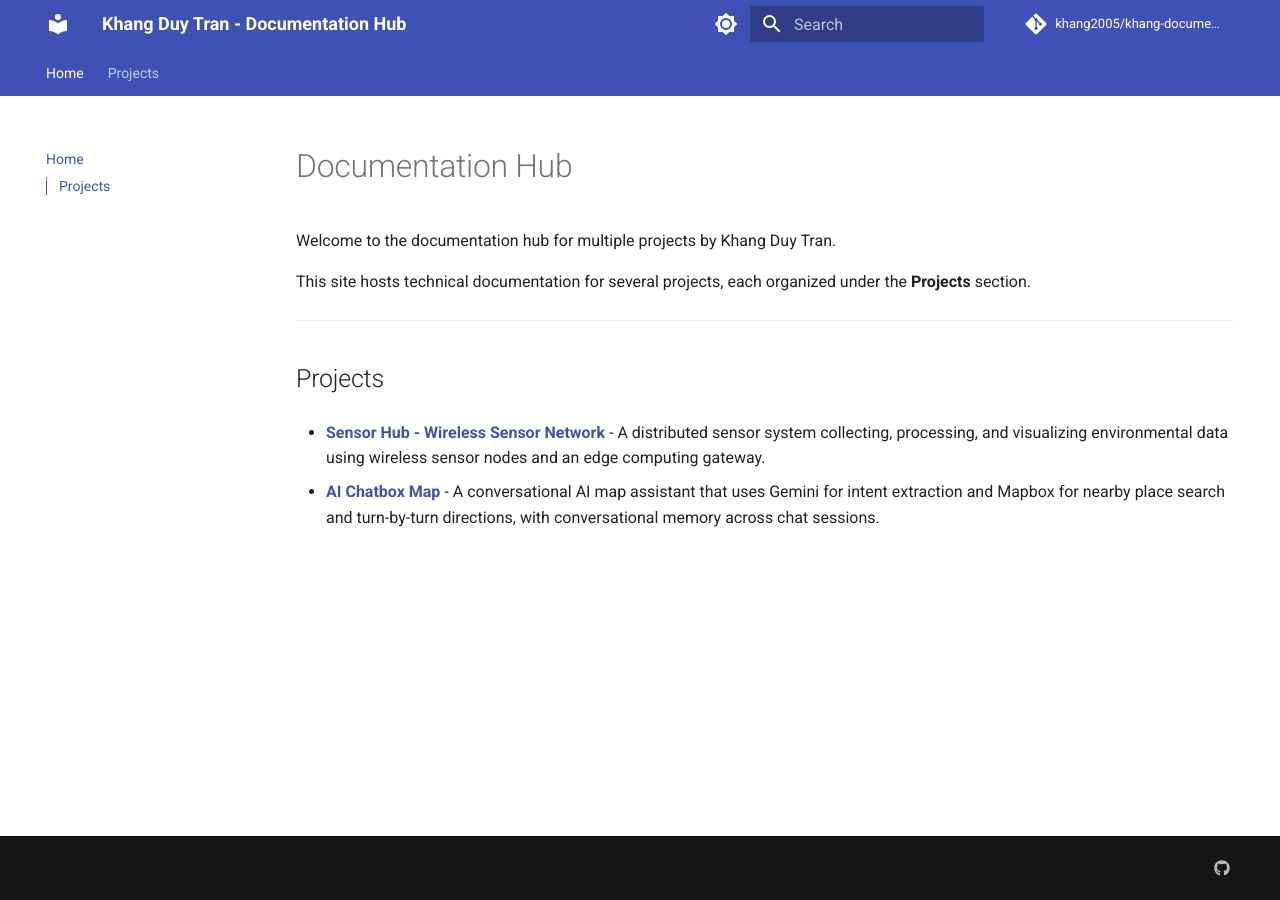
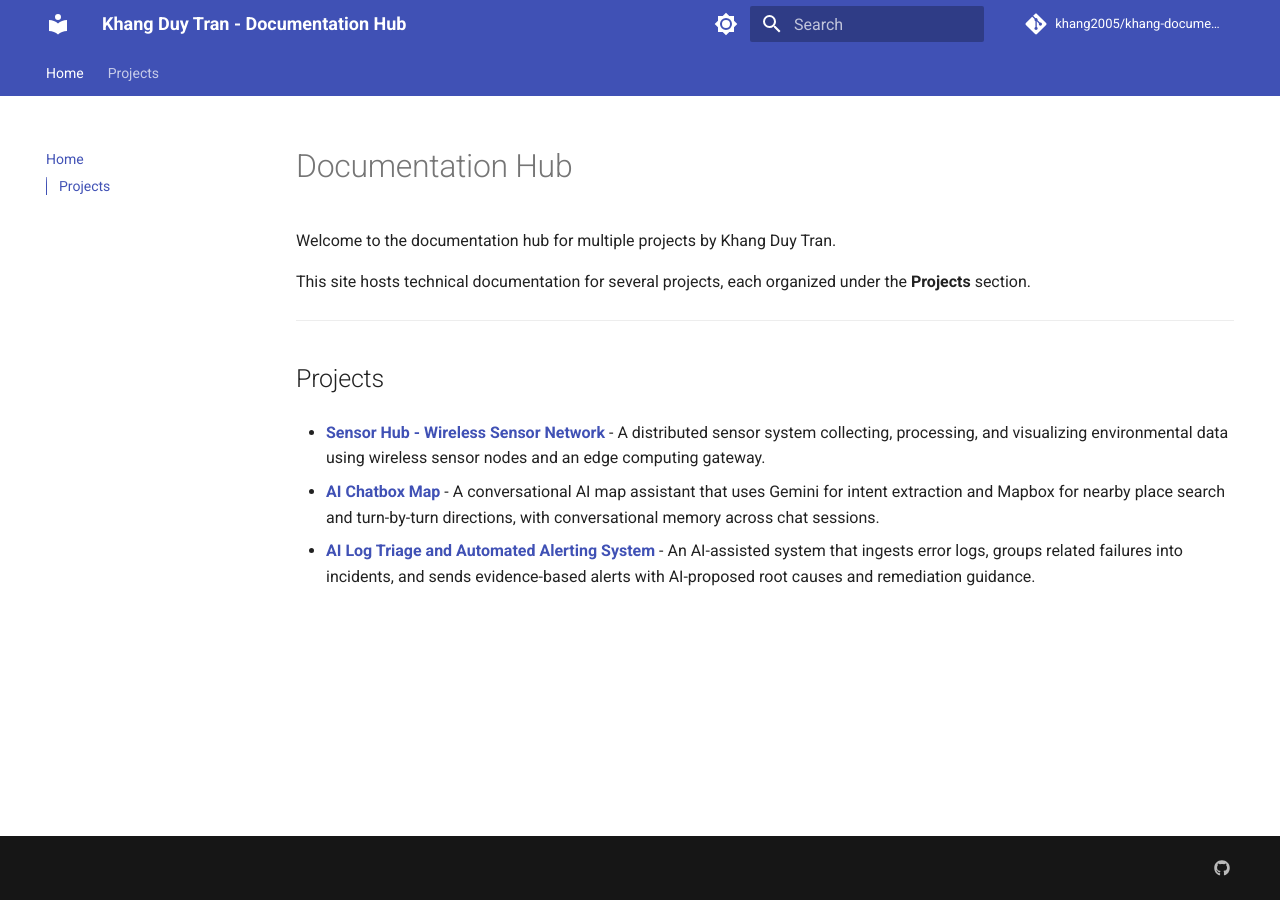
Before and after one commit to khang2005/khang-documentation, an MkDocs documentation site: the page built from docs/index.md, in a window 1280 px wide. Built offline with MkDocs 1.6.1 and Material for MkDocs 9.7.7, drawn with Linux system fonts in a browser that asks for light colours; comment, search, counter and statistics services are not loaded.

Commit message:
Add AI Log Triage project to home page list

```diff
--- a/docs/index.md
+++ b/docs/index.md
@@ -11,3 +11,5 @@ This site hosts technical documentation for several projects, each organized und
 - **[Sensor Hub - Wireless Sensor Network](projects/sensor-hub/index.md)** - A distributed sensor system collecting, processing, and visualizing environmental data using wireless sensor nodes and an edge computing gateway.
 
 - **[AI Chatbox Map](projects/ai-chatbox-map/index.md)** - A conversational AI map assistant that uses Gemini for intent extraction and Mapbox for nearby place search and turn-by-turn directions, with conversational memory across chat sessions.
+
+- **[AI Log Triage and Automated Alerting System](projects/Ai_security_alert/index.md)** - An AI-assisted system that ingests error logs, groups related failures into incidents, and sends evidence-based alerts with AI-proposed root causes and remediation guidance.
```
